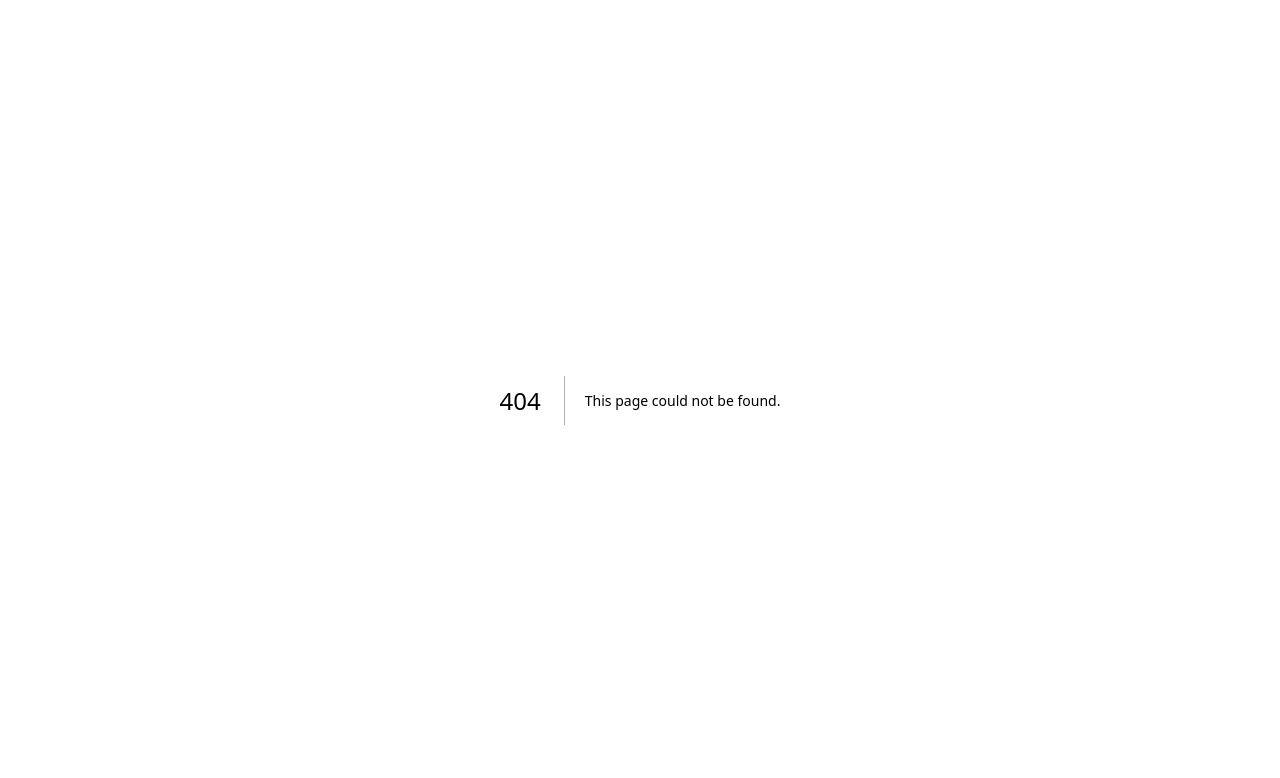
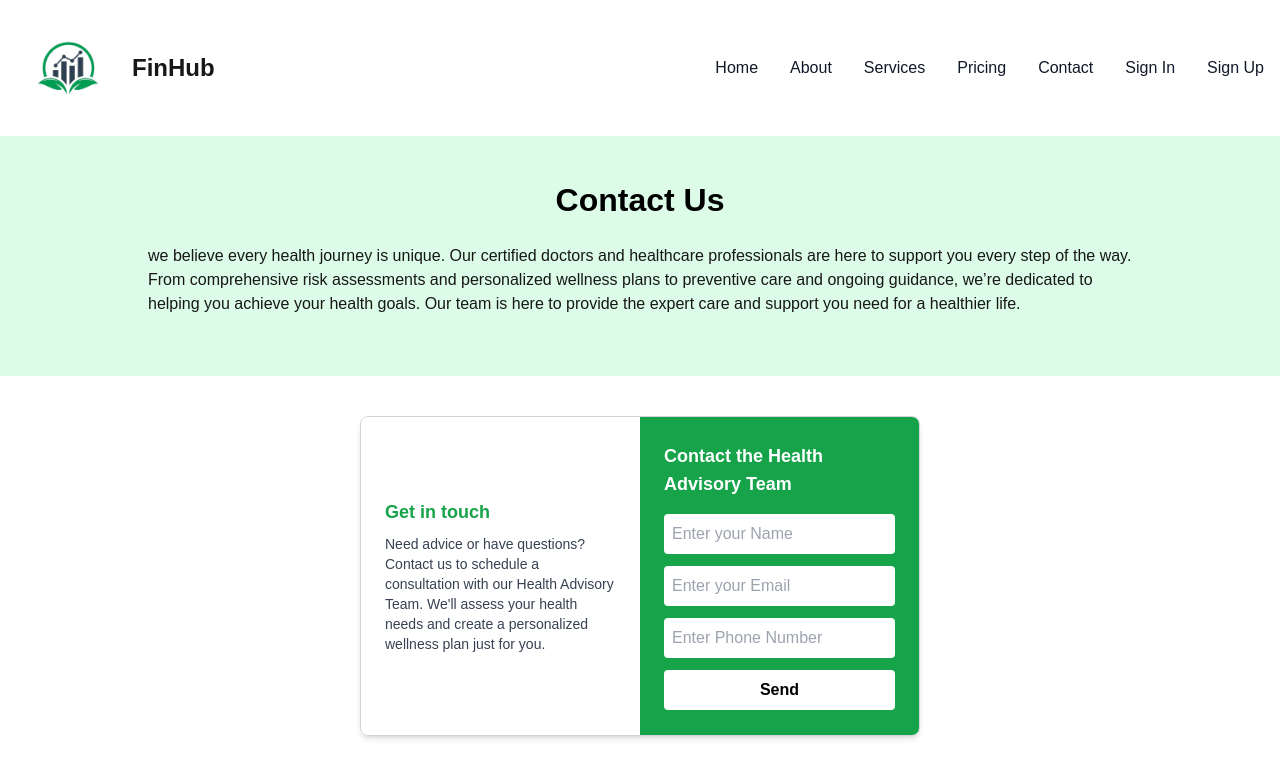
Before and after one commit to khushi2706/finhub-An-finance-app-using-mern-stack-nextjs, a Next.js app: page /contactus in a window 1280 px wide. Before the commit this address had no page. Shown: the top 778 px of the page. Built offline with nearby package versions, Linux system fonts and the light colour scheme.

Commit message:
Contact Us Page Frontend Done and integrated with backend

```diff
--- a/components/header.js
+++ b/components/header.js
@@ -1,49 +1,108 @@
-import React from 'react'
+import React from "react";
+import { useRouter } from "next/router";
 
 function Header() {
+  const router = useRouter();
   return (
-
     <nav className="bg-white border-gray-200 light:bg-gray-100">
       <div className="max-w-screen-xl flex flex-wrap items-center justify-between mx-auto p-4">
-                <a href="#" className="flex items-center space-x-3 rtl:space-x-reverse">
-                    <img src="logo.png" alt="Flowbite Logo" style={{ height: "6.5rem" }} />
-                    <span className="self-center text-2xl font-semibold whitespace-nowrap dark:text-black">FinHub</span>
+        <a
+          onClick={() => router.push("/")}
+          className="flex items-center space-x-3 rtl:space-x-reverse hover:cursor-pointer">
+          <img
+            src="logo.png"
+            alt="Flowbite Logo"
+            style={{ height: "6.5rem" }}
+          />
+          <span className="self-center text-2xl font-semibold whitespace-nowrap dark:text-black">
+            FinHub
+          </span>
         </a>
-                <button data-collapse-toggle="navbar-default" type="button" className="inline-flex items-center p-2 w-10 h-10 justify-center text-sm text-gray-500 rounded-lg md:hidden hover:bg-gray-100 focus:outline-none focus:ring-2 focus:ring-gray-200 dark:text-gray-400 dark:hover:bg-gray-700 dark:focus:ring-gray-600" aria-controls="navbar-default" aria-expanded="false">
+        <button
+          data-collapse-toggle="navbar-default"
+          type="button"
+          className="inline-flex items-center p-2 w-10 h-10 justify-center text-sm text-gray-500 rounded-lg md:hidden hover:bg-gray-100 focus:outline-none focus:ring-2 focus:ring-gray-200 dark:text-gray-400 dark:hover:bg-gray-700 dark:focus:ring-gray-600"
+          aria-controls="navbar-default"
+          aria-expanded="false">
           <span className="sr-only">Open main menu</span>
-                    <svg className="w-5 h-5" aria-hidden="true" xmlns="http://www.w3.org/2000/svg" fill="none" viewBox="0 0 17 14">
-                        <path stroke="currentColor" stroke-linecap="round" stroke-linejoin="round" stroke-width="2" d="M1 1h15M1 7h15M1 13h15" />
+          <svg
+            className="w-5 h-5"
+            aria-hidden="true"
+            xmlns="http://www.w3.org/2000/svg"
+            fill="none"
+            viewBox="0 0 17 14">
+            <path
+              stroke="currentColor"
+              stroke-linecap="round"
+              stroke-linejoin="round"
+              stroke-width="2"
+              d="M1 1h15M1 7h15M1 13h15"
+            />
           </svg>
         </button>
         <div className="hidden w-full md:block md:w-auto" id="navbar-default">
           <ul className="font-medium flex flex-col p-4 md:p-0 mt-4 border border-gray-100 rounded-lg bg-gray-50 md:flex-row md:space-x-8 rtl:space-x-reverse md:mt-0 md:border-0 md:bg-white md:light:bg-gray-100 ">
             <li>
-                            <a href="#" className="block py-2 px-3 text-black bg-green-700 rounded md:bg-transparent md:text-green-700 md:p-0 dark:text-black md:dark:text-green-500" aria-current="page">Home</a>
+              <a
+                onClick={() => router.push("/")}
+                className="block py-2 px-3 text-gray-900 rounded hover:bg-gray-100 md:hover:bg-transparent md:border-0 md:hover:text-green-700 md:p-0 dark:text-black md:dark:hover:text-green-500 dark:hover:bg-gray-700 dark:hover:text-black md:dark:hover:bg-transparent
+                hover:cursor-pointer">
+                Home
+              </a>
             </li>
             <li>
-                            <a href="#" className="block py-2 px-3 text-gray-900 rounded hover:bg-gray-100 md:hover:bg-transparent md:border-0 md:hover:text-green-700 md:p-0 dark:text-black md:dark:hover:text-green-500 dark:hover:bg-gray-700 dark:hover:text-black md:dark:hover:bg-transparent">About</a>
+              <a
+                onClick={() => router.push("#")}
+                className="block py-2 px-3 text-gray-900 rounded hover:bg-gray-100 md:hover:bg-transparent md:border-0 md:hover:text-green-700 md:p-0 dark:text-black md:dark:hover:text-green-500 dark:hover:bg-gray-700 dark:hover:text-black md:dark:hover:bg-transparent
+                hover:cursor-pointer">
+                About
+              </a>
             </li>
             <li>
-                            <a href="#" className="block py-2 px-3 text-gray-900 rounded hover:bg-gray-100 md:hover:bg-transparent md:border-0 md:hover:text-green-700 md:p-0 dark:text-black md:dark:hover:text-green-500 dark:hover:bg-gray-700 dark:hover:text-black md:dark:hover:bg-transparent">Services</a>
+              <a
+                onClick={() => router.push("#")}
+                className="block py-2 px-3 text-gray-900 rounded hover:bg-gray-100 md:hover:bg-transparent md:border-0 md:hover:text-green-700 md:p-0 dark:text-black md:dark:hover:text-green-500 dark:hover:bg-gray-700 dark:hover:text-black md:dark:hover:bg-transparent
+                hover:cursor-pointer">
+                Services
+              </a>
             </li>
             <li>
-                            <a href="#" className="block py-2 px-3 text-gray-900 rounded hover:bg-gray-100 md:hover:bg-transparent md:border-0 md:hover:text-green-700 md:p-0 dark:text-black md:dark:hover:text-green-500 dark:hover:bg-gray-700 dark:hover:text-black md:dark:hover:bg-transparent">Pricing</a>
+              <a
+                onClick={() => router.push("#")}
+                className="block py-2 px-3 text-gray-900 rounded hover:bg-gray-100 md:hover:bg-transparent md:border-0 md:hover:text-green-700 md:p-0 dark:text-black md:dark:hover:text-green-500 dark:hover:bg-gray-700 dark:hover:text-black md:dark:hover:bg-transparent
+                hover:cursor-pointer">
+                Pricing
+              </a>
             </li>
             <li>
-                            <a href="#" className="block py-2 px-3 text-gray-900 rounded hover:bg-gray-100 md:hover:bg-transparent md:border-0 md:hover:text-green-700 md:p-0 dark:text-black md:dark:hover:text-green-500 dark:hover:bg-gray-700 dark:hover:text-black md:dark:hover:bg-transparent">Contact</a>
+              <a
+                onClick={() => router.push("/contactus")}
+                className="block py-2 px-3 text-gray-900 rounded hover:bg-gray-100 md:hover:bg-transparent md:border-0 md:hover:text-green-700 md:p-0 dark:text-black md:dark:hover:text-green-500 dark:hover:bg-gray-700 dark:hover:text-black md:dark:hover:bg-transparent
+                hover:cursor-pointer">
+                Contact
+              </a>
             </li>
             <li>
-                            <a href="/signin" className="block py-2 px-3 text-gray-900 rounded hover:bg-gray-100 md:hover:bg-transparent md:border-0 md:hover:text-green-700 md:p-0 dark:text-black md:dark:hover:text-green-500 dark:hover:bg-gray-700 dark:hover:text-black md:dark:hover:bg-transparent">Sign In</a>
+              <a
+                onClick={() => router.push("/signin")}
+                className="block py-2 px-3 text-gray-900 rounded hover:bg-gray-100 md:hover:bg-transparent md:border-0 md:hover:text-green-700 md:p-0 dark:text-black md:dark:hover:text-green-500 dark:hover:bg-gray-700 dark:hover:text-black md:dark:hover:bg-transparent
+                hover:cursor-pointer">
+                Sign In
+              </a>
             </li>
             <li>
-                            <a href="/signup" className="block py-2 px-3 text-gray-900 rounded hover:bg-gray-100 md:hover:bg-transparent md:border-0 md:hover:text-green-700 md:p-0 dark:text-black md:dark:hover:text-green-500 dark:hover:bg-gray-700 dark:hover:text-black md:dark:hover:bg-transparent">Sign Up</a>
+              <a
+                onClick={() => router.push("/signup")}
+                className="block py-2 px-3 text-gray-900 rounded hover:bg-gray-100 md:hover:bg-transparent md:border-0 md:hover:text-green-700 md:p-0 dark:text-black md:dark:hover:text-green-500 dark:hover:bg-gray-700 dark:hover:text-black md:dark:hover:bg-transparent
+                hover:cursor-pointer">
+                Sign Up
+              </a>
             </li>
           </ul>
         </div>
       </div>
     </nav>
-
-    )
+  );
 }
 
-export default Header
+export default Header;
--- /dev/null
+++ b/pages/_app.js
@@ -0,0 +1,8 @@
+// pages/_app.js
+import "../app/globals.css";
+
+function MyApp({ Component, pageProps }) {
+  return <Component {...pageProps} />;
+}
+
+export default MyApp;
--- a/pages/api/contactUs/contactus.js
+++ b/pages/api/contactUs/contactus.js
@@ -4,6 +4,12 @@ import ContactUs from "../../../models/ContactUs";
 export default async function handler(req, res) {
   if (req.method === "POST") {
     const { name, email, phone } = req.body;
+    // console.log(name, " ", email, " ", phone);
+    if (!/^\d{10}$/.test(phone)) {
+      return res
+        .status(400)
+        .json({ message: "Phone number must be 10 digits" });
+    }
 
     if (!name || !email || !phone) {
       return res.status(400).json({ message: "All fields are required" });
@@ -25,8 +31,9 @@ export default async function handler(req, res) {
       }
 
       const newContact = new ContactUs({ name, email, phone });
+      // console.log(newContact);
 
-      await newContact.save();
+       await db.collection("contacts").insertOne(newContact);
 
       return res
         .status(201)
--- /dev/null
+++ b/pages/contactus.js
@@ -0,0 +1,99 @@
+import Header from "@/components/header";
+import React, { useState } from "react";
+import { useRouter } from "next/router";
+
+export default function contactUs() {
+  const router = useRouter();
+  const [formData, setFormData] = useState({
+    name: "",
+    email: "",
+    phone: "",
+  });
+  const handleForm = async (e) => {
+    e.preventDefault();
+    const res = await fetch("/api/contactUs/contactus", {
+      method: "POST",
+      headers: { "Content-Type": "application/json" },
+      body: JSON.stringify(formData),
+    });
+    const data = await res.json();
+    if (res.ok) {
+      alert(data.message);
+      router.push("/");
+    } else {
+      alert(data.message);
+    }
+  };
+
+  const handleChange = (e) => {
+    const { name, value } = e.target;
+
+    setFormData((prevData) => ({
+      ...prevData,
+      [name]: value,
+    }));
+  };
+  return (
+    <>
+      <Header />
+      <div className="w-full h-[15rem] bg-green-100 flex flex-col justify-center items-center">
+        <h1 className="text-black font-bold text-[2rem]">Contact Us</h1>
+        <p className="w-[80%] p-5 font-medium text-md">
+          we believe every health journey is unique. Our certified doctors and
+          healthcare professionals are here to support you every step of the
+          way. From comprehensive risk assessments and personalized wellness
+          plans to preventive care and ongoing guidance, we’re dedicated to
+          helping you achieve your health goals. Our team is here to provide the
+          expert care and support you need for a healthier life.
+        </p>
+      </div>
+      <div className="flex justify-center mt-10">
+        <div className="flex border border-gray-300 w-[35rem] h-[20rem] rounded-lg overflow-hidden shadow-md ">
+          <div className="w-1/2 p-6 bg-white flex flex-col justify-center">
+            <h1 className="text-lg text-green-600 font-semibold">
+              Get in touch
+            </h1>
+            <p className="text-sm mt-2 text-gray-700">
+              Need advice or have questions? Contact us to schedule a
+              consultation with our Health Advisory Team. We'll assess your
+              health needs and create a personalized wellness plan just for you.
+            </p>
+          </div>
+          <div className="w-1/2 bg-green-600 p-6 flex flex-col justify-center items-center">
+            <h2 className="text-lg font-semibold text-white">
+              Contact the Health Advisory Team
+            </h2>
+            <form className="mt-4 w-full" onSubmit={handleForm}>
+              <input
+                type="text"
+                name="name"
+                onChange={handleChange}
+                placeholder="Enter your Name"
+                className="w-full p-2 mb-3 rounded focus:outline-none"
+              />
+              <input
+                type="email"
+                name="email"
+                onChange={handleChange}
+                placeholder="Enter your Email"
+                className="w-full p-2 mb-3 rounded focus:outline-none"
+              />
+              <input
+                type="tel"
+                name="phone"
+                onChange={handleChange}
+                placeholder="Enter Phone Number"
+                className="w-full p-2 mb-3 rounded focus:outline-none"
+              />
+              <button
+                type="submit"
+                className="w-full bg-white text-black font-semibold p-2 rounded hover:bg-green-400 hover:text-white">
+                Send
+              </button>
+            </form>
+          </div>
+        </div>
+      </div>
+    </>
+  );
+}
--- a/app/page.js
+++ b/pages/index.js
@@ -1,7 +1,6 @@
 import Header from "@/components/header";
 import HeroSection from "@/components/heroSection";
 import Philosophy from "@/components/philosophy.jsx";
-import Image from "next/image";
 
 export default function Home() {
   return (
```
Also changed, not shown: 1 other file (tests, documents, lock files or other folders). Lines whose indentation alone changed are shown as unchanged.
